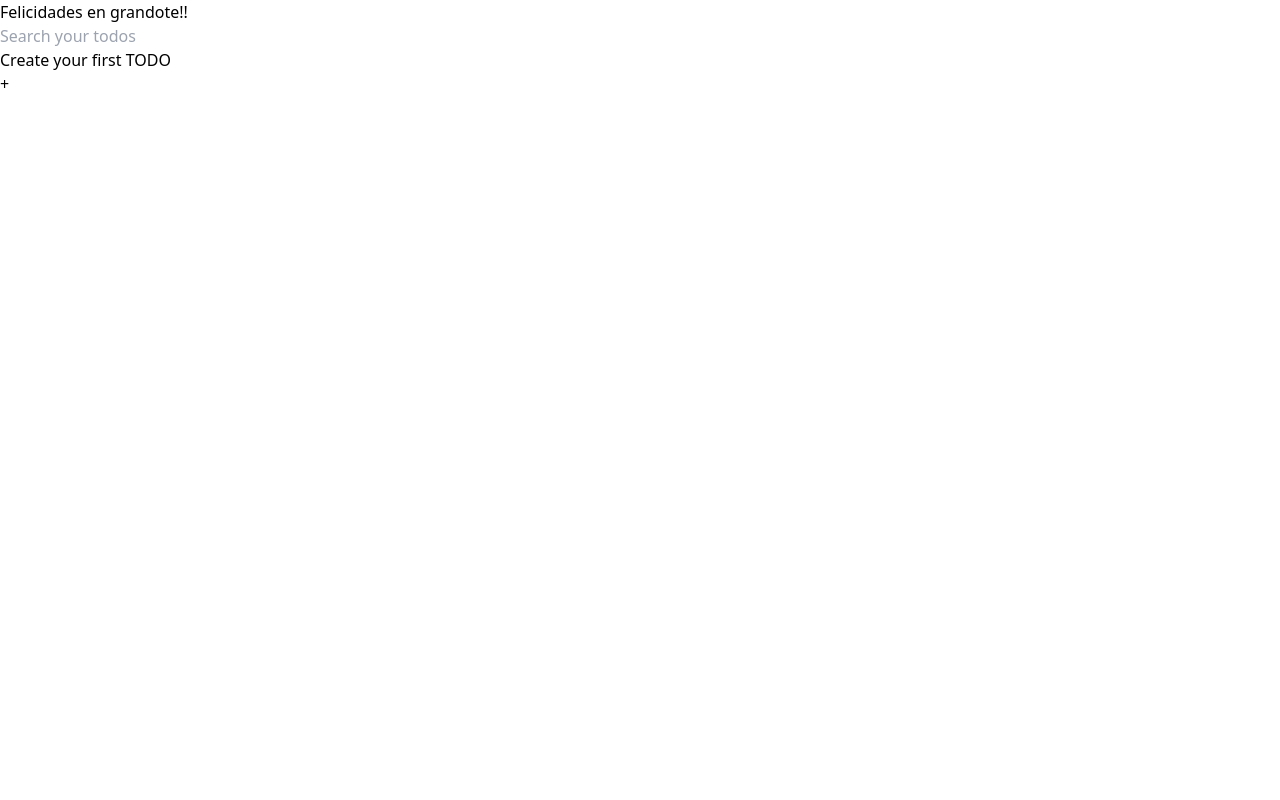
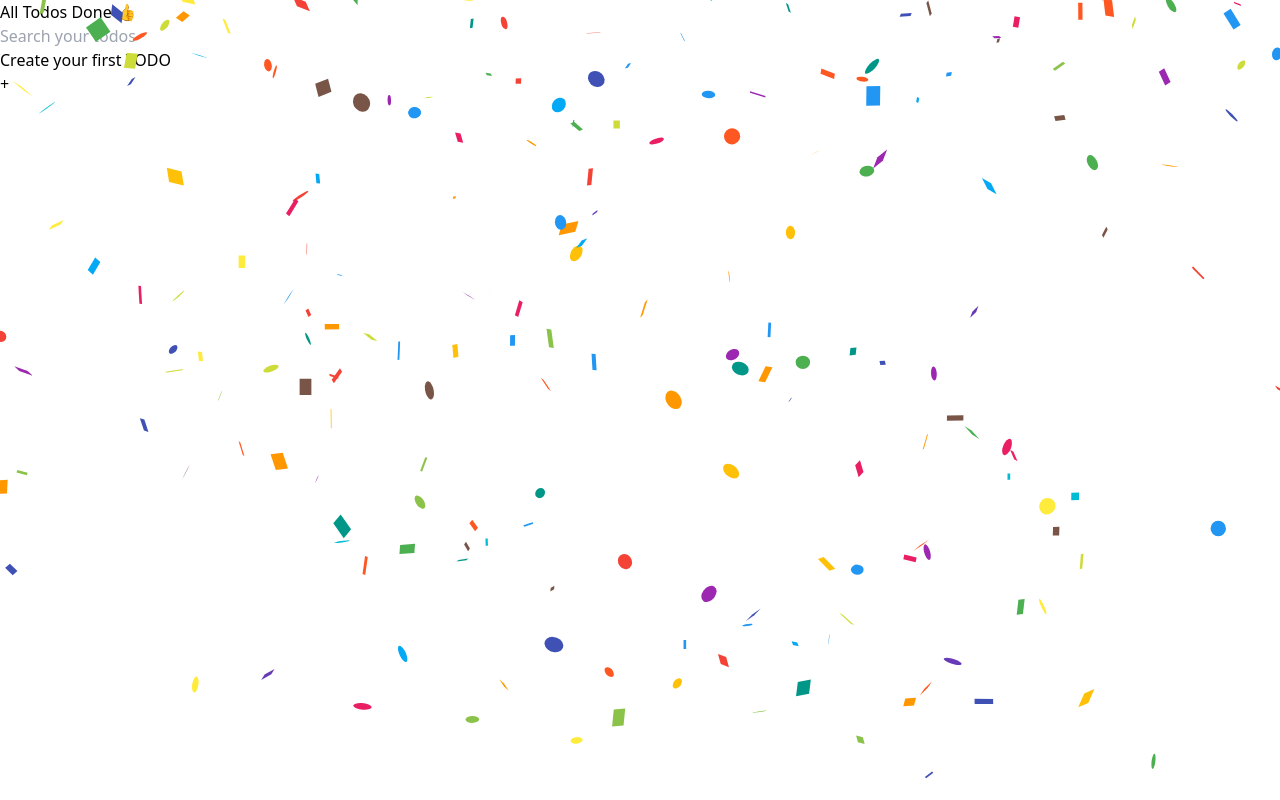
Before and after one commit to lingowmx/curso-react-intro, a React (Vite) app: page / in a window 1280 px wide. Built offline with nearby package versions, Linux system fonts and the light colour scheme.

Commit message:
added confetti justo to check how it works

```diff
--- a/package.json
+++ b/package.json
@@ -15,6 +15,7 @@
     "@heroicons/react": "^2.2.0",
     "prop-types": "^15.8.1",
     "react": "^19.0.0",
+    "react-confetti": "^6.2.3",
     "react-dom": "^19.0.0"
   },
   "devDependencies": {
--- a/src/components/Counter.jsx
+++ b/src/components/Counter.jsx
@@ -1,15 +1,23 @@
 import PropTypes from 'prop-types';
 import { useContext } from 'react';
 import { TodoContext } from '../Context';
+import Confetti from "react-confetti"
 
 export const Counter = () => {
   const {
     completedTodos,
     totalTodos,
   } = useContext(TodoContext)
+  const allCompleted = totalTodos === completedTodos
   return (
     <div>
-      {totalTodos === completedTodos ? "Felicidades en grandote!!" :
+      {allCompleted && <Confetti width={window.innerWidth} height={window.innerHeight} numberOfPieces={300} />}
+      {allCompleted
+        ? (
+          <h1 className='text-2xl shadow-md rounded-3xl shadow-green-500'>
+            All Todos Done 👍
+          </h1>
+        ) :
         <h1 className='text-2xl'>Has completado
           <span className='font-semibold'> {completedTodos}</span> de
           <span className='font-semibold'> {totalTodos}</span>  TODOs
```
Also changed, not shown: 1 other file (tests, documents, lock files or other folders). Lines whose indentation alone changed are shown as unchanged.
